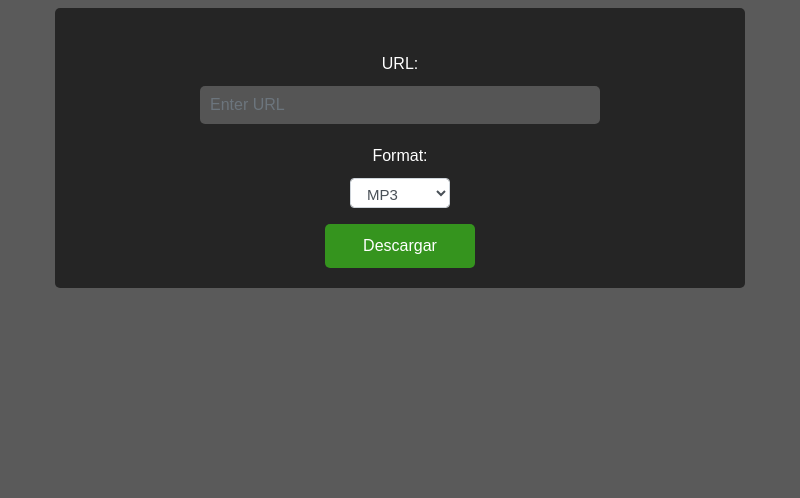
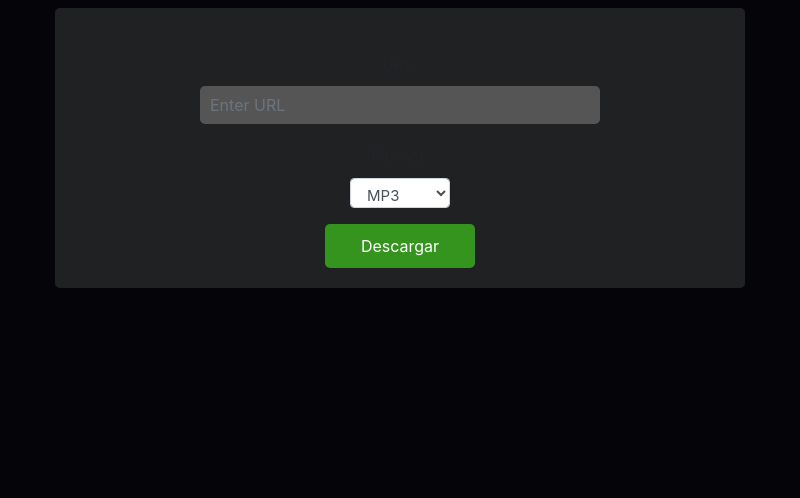
Before and after one commit to juandejunin/descargaTube, an Electron app: page public/index.html in a window 800 px wide. Shown: the part 302-800 px from the top of the page. Drawn offline with nearby package versions, Linux system fonts and the light colour scheme.

Commit message:
feat: css config

```diff
--- a/main.js
+++ b/main.js
@@ -10,6 +10,8 @@ function createWindow() {
   mainWindow = new BrowserWindow({
     width: 800,
     height: 600,
+    maxHeight:800,
+    fullscreen: false,
     webPreferences: {
       preload: path.join(__dirname, 'preload.js'),
       nodeIntegration: true
--- a/public/styles.css
+++ b/public/styles.css
@@ -1,7 +1,11 @@
-   body {
-    background-color: #5a5a5a;
-    color: #fff;
-    font-family: Arial, sans-serif;
+html {
+  font-family: Söhne,ui-sans-serif,system-ui,-apple-system,Segoe UI,Roboto,Ubuntu,Cantarell,Noto Sans,sans-serif,Helvetica Neue,Arial,Apple Color Emoji,Segoe UI Emoji,Segoe UI Symbol,Noto Color Emoji;
+
+}
+
+  body {
+    background-color: #050509;
+
     display: flex;
     justify-content: center;
     align-items: center;
@@ -21,7 +25,7 @@
   .form-wrapper {
     max-width: 700px;
     padding: 20px;
-    background-color: #252525;
+    background-color: #202123;
     border-radius: 5px;
     display: flex;
     flex-direction: column;
@@ -61,3 +65,7 @@
     cursor: pointer;
     font-size: 16px;
   }
+
+  button[type="button"]:hover {
+    background-color: #ab68ff;
+}
```
